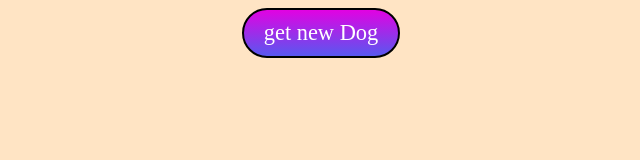
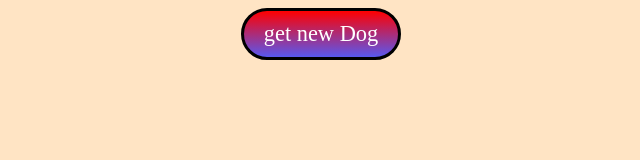
Before and after one commit to hirentimbadiya/Random-Dog-Images, a plain HTML site: page index.html in a window 1280 px wide. In both pictures the pointer is over the button "get new Dog". Shown: the whole page, without its empty margins (319-959 px from the left). Drawn offline with Linux system fonts and the light colour scheme.

Commit message:
Updated some styles

```diff
--- a/style.css
+++ b/style.css
@@ -16,7 +16,8 @@ body{
     color: white;
     font-size: 1.4rem;
     cursor: pointer;
-    background-image: linear-gradient(rgb(226, 2, 226), rgb(88, 88, 240));
+    border: 3px solid black;
+    background-image: linear-gradient(red, rgb(88, 88, 240));
 }
 .outer{
     display: flex;
```
